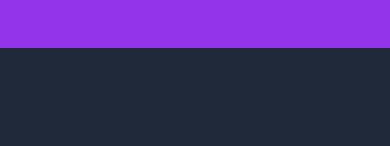
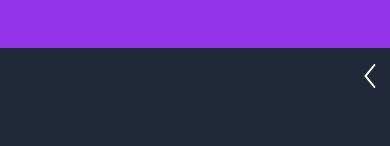
Before and after one commit to saile515/web-docs, a Next.js app: page /article/example-article in a window 390 px wide. Shown: the top 146 px of the page. Built offline with nearby package versions, Linux system fonts and the light colour scheme.

Commit message:
TableOfContents mobile

```diff
--- a/components/TableOfContents.tsx
+++ b/components/TableOfContents.tsx
@@ -45,8 +45,21 @@ function TOCNode(props: { data: TOCNode; depth: number }) {
 }
 
 export default function TableOfContents(props: { data: ArticleMetadata }) {
+	const [visible, setVisible] = useState(false);
+
 	return (
-		<div className="border-l-2 border-gray-200 px-6 py-2 my-2 h-min m-8 sticky top-24 hidden sm:block">
+		<>
+			<button
+				className={`sm:hidden fixed top-16 right-2 text-white text-2xl transition-transform ${
+					visible ? "-rotate-90" : "rotate-90"
+				}`}
+				onClick={() => setVisible(!visible)}>
+				<i className="bg-[url('/icons/arrow_down.svg')] w-6 h-6 block filter-gray-50"></i>
+			</button>
+			<div
+				className={`border-l-2 border-gray-200 bg-gray-900 sm:bg-transparent px-6 py-2 my-2 h-min w-full sm:w-auto m-8 fixed sm:sticky top-24 transition-transform ${
+					visible ? "translate-x-0" : "translate-x-full sm:translate-x-0"
+				}`}>
 				<p className="text-gray-200 font-title font-bold mb-2 text-lg">In this article</p>
 				<ul>
 					{props.data.tableOfContents.map((node, index) => (
@@ -54,5 +67,6 @@ export default function TableOfContents(props: { data: ArticleMetadata }) {
 					))}
 				</ul>
 			</div>
+		</>
 	);
 }
```
Lines whose indentation alone changed are shown as unchanged.
